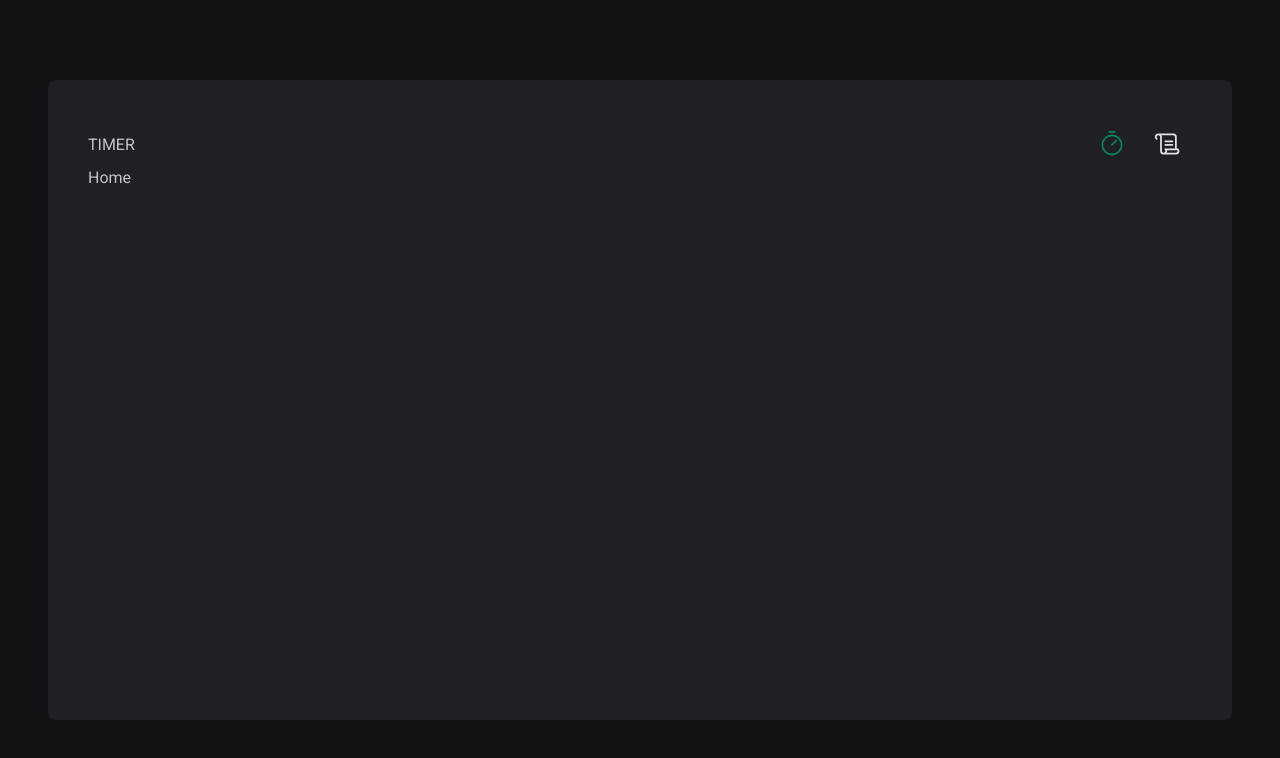
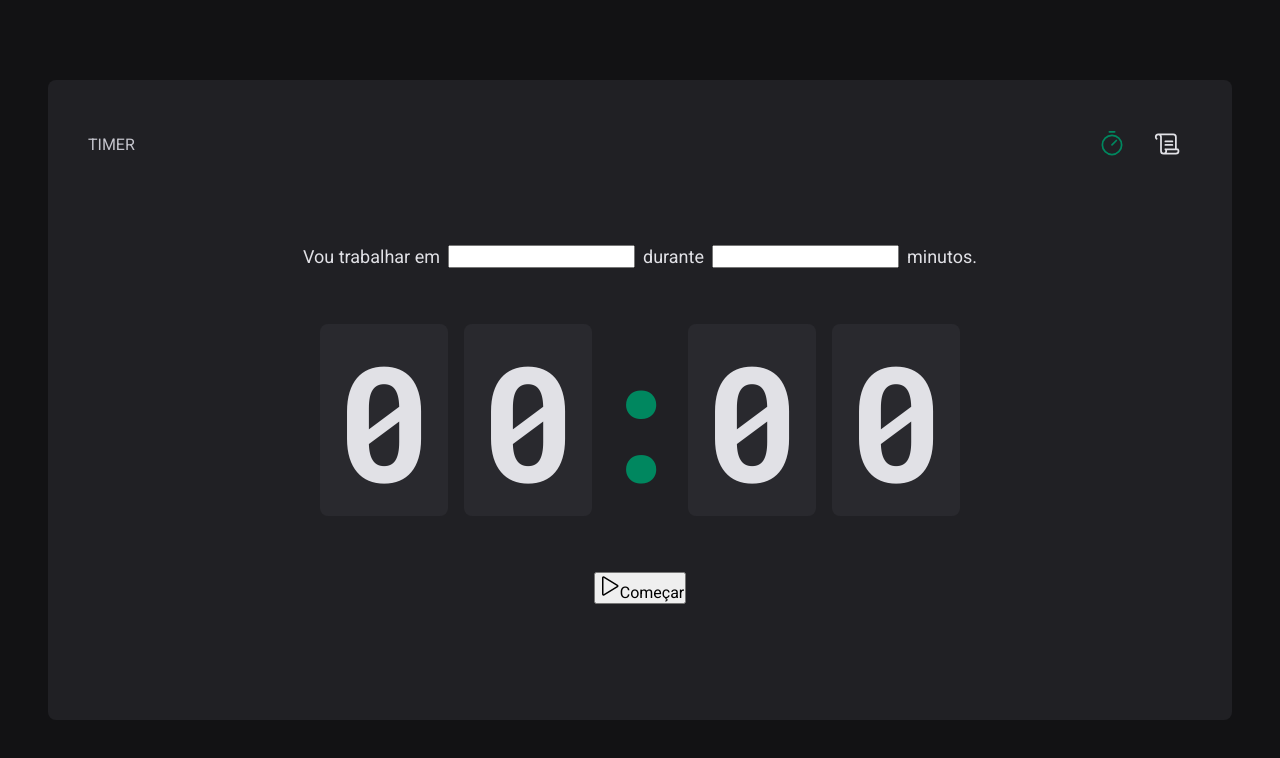
Before and after one commit to diegofchagas/timer, a React (Vite) app: page / in a window 1280 px wide. Shown: the top 758 px of the page. Built offline with nearby package versions, Linux system fonts and the light colour scheme.

Commit message:
incluindo dados do componente home e estilizando o mesmo

```diff
--- a/src/Router.tsx
+++ b/src/Router.tsx
@@ -1,5 +1,5 @@
 import {Routes, Route} from 'react-router-dom'
-import { Home } from './pages/Home'
+import { Home } from './pages/Home/Home'
 import { History } from './pages/History'
 import { DefaultLayout } from './layout/DefaultLayout'
 
--- a/src/pages/Home.tsx
+++ /dev/null
@@ -1,7 +0,0 @@
-
-
-export const Home = () => {
-  return (
-    <div>Home</div>
-  )
-}
--- /dev/null
+++ b/src/pages/Home/Home.tsx
@@ -0,0 +1,30 @@
+import { Play } from "@phosphor-icons/react";
+import { CountdownContainer, FormContainer, HomeContainer, Separator } from "./styles";
+
+export const Home = () => {
+  return (
+    <HomeContainer>
+      <form action="">
+        <FormContainer>
+          <label htmlFor="task">Vou trabalhar em </label>
+          <input id="task" />
+          <label htmlFor="minutesAmount">durante</label>
+          <input type="number" id="minutesAmount" />
+          <span>minutos.</span>
+        </FormContainer>
+
+        <CountdownContainer>
+          <span>0</span>
+          <span>0</span>
+          <Separator>:</Separator>
+          <span>0</span>
+          <span>0</span>
+        </CountdownContainer>
+        <button type="submit">
+          <Play size={24} />
+          Começar
+        </button>
+      </form>
+    </HomeContainer>
+  );
+};
--- /dev/null
+++ b/src/pages/Home/styles.ts
@@ -0,0 +1,54 @@
+import styled from 'styled-components';
+
+export const HomeContainer = styled.main`
+  flex: 1;
+
+  display:flex;
+  flex-direction:column;
+  align-items:center;
+  justify-content:center;
+
+  form{
+    display:flex;
+    align-items:center;
+    flex-direction:column;
+    gap:3.5rem;
+  }
+`;
+
+export const FormContainer = styled.div`
+  width:100%;
+  display:flex;
+  align-items:center;
+  justify-content:center;
+  gap:0.5rem;
+  color:${({theme})=> theme['gray-100']};
+  font-size:1.125rem;
+  flex-wrap:wrap;
+`;
+
+export const CountdownContainer = styled.div`
+  font-family: 'Roboto Mono', monospace;
+  font-size:10rem;
+  line-height:8rem;
+  color: ${({theme})=> theme['gray-100']};
+
+  display:flex;
+  gap:1rem;
+
+  span{
+    background-color:${({theme})=> theme['gray-700']};
+    padding:2rem 1rem;
+    border-radius:8px;
+  }
+`;
+
+export const Separator = styled.div`
+  padding:2rem 0;
+  color:${({theme})=> theme['green-500']};
+
+  width:4rem;
+  display:flex;
+  overflow:hidden;
+  justify-content:center;
+`
--- a/src/styles/global.ts
+++ b/src/styles/global.ts
@@ -16,6 +16,7 @@
   /* font-family: "Roboto Mono", monospace; */
   background-color: ${({theme})=> theme["gray-900"]};
   color: ${({theme})=> theme["gray-300"]};
+  -webkit-font-smoothing: antialiased;
 }
 
 body,input, textarea,button{
```
Also changed, not shown: src/components/Header/Header.tsx (+16 -12 lines).
